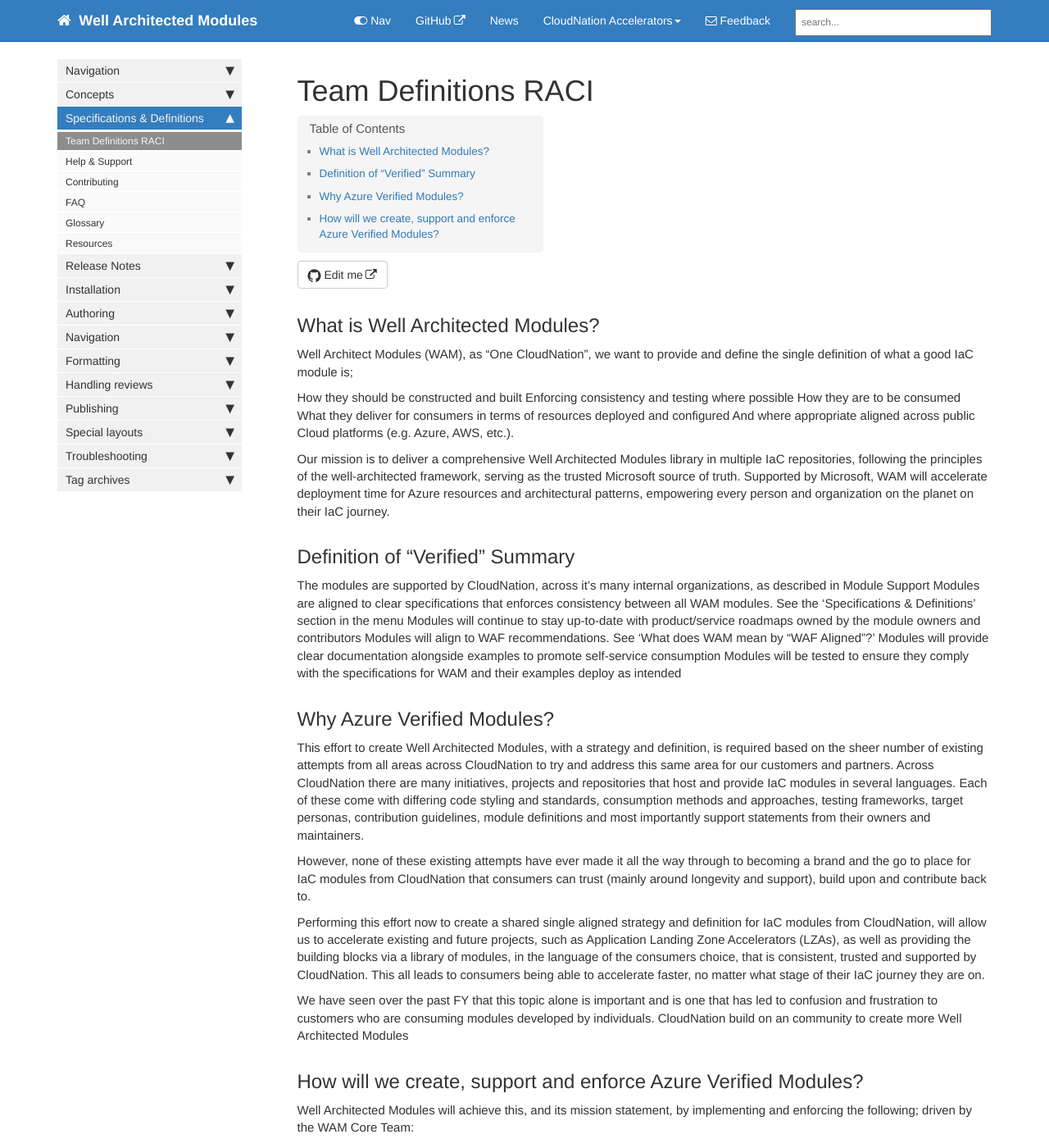
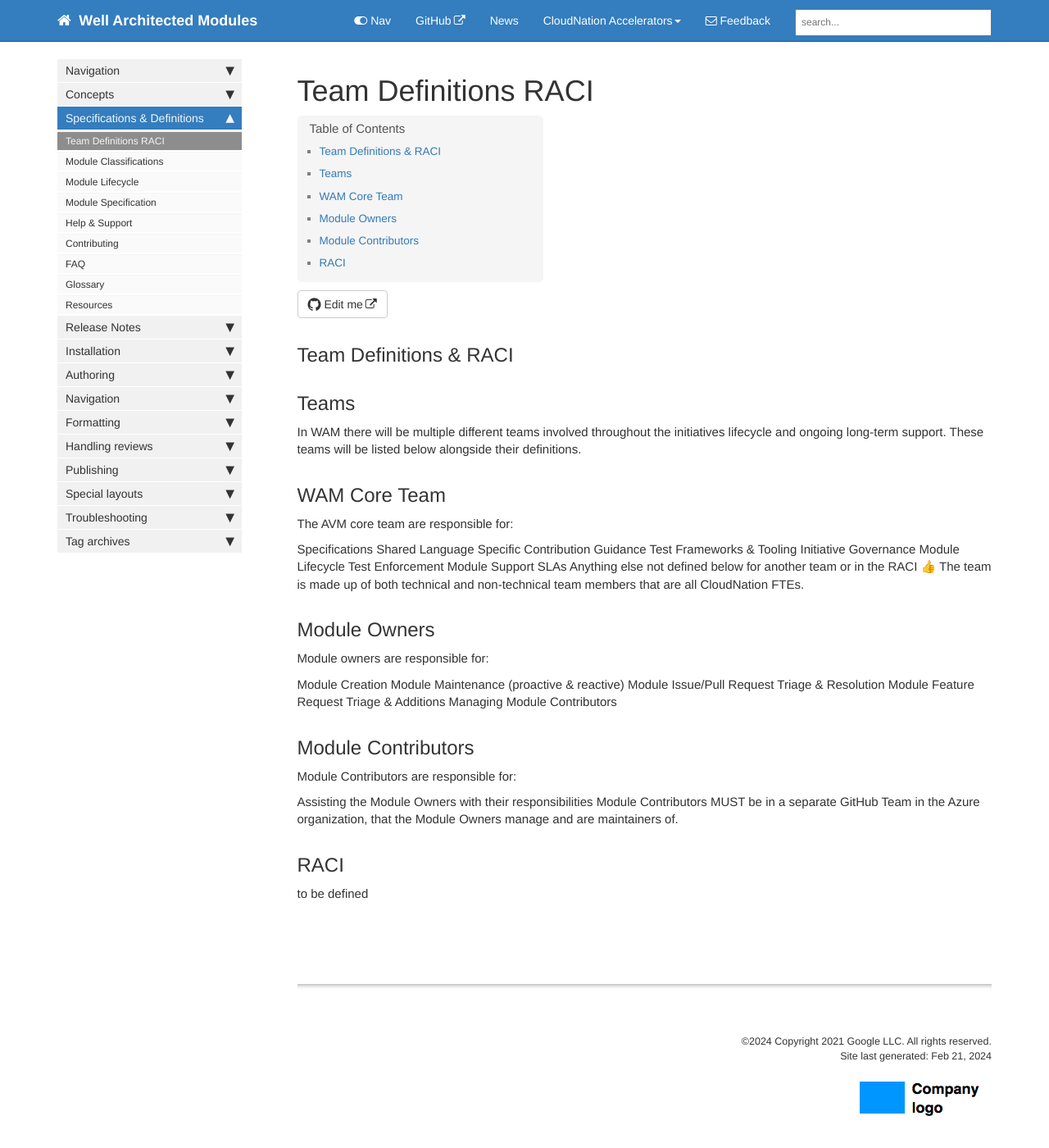
Before and after one commit to CloudNationHQ/well-architected-modules, a Jekyll site: the page built from pages/mydoc/mydoc_cn_specs_teamdef_raci.md, in a window 1280 px wide and 1400 px high. Shown: the whole window at 82% size. Built offline with Jekyll 4.4.1, drawn with Linux system fonts in a browser that asks for light colours; comment, search, counter and statistics services are not loaded; some of the changed text lies outside the part shown.

Commit message:
commit changes

```diff
--- /dev/null
+++ b/pages/mydoc/mydoc_cn_specs_module_lifecycle.md
@@ -0,0 +1,25 @@
+---
+title: Module Lifecycle
+sidebar: mydoc_sidebar
+permalink: mydoc_cn_specs_module_lifecycle.html
+folder: mydoc
+---
+
+## Module Lifecycle
+
+still in progress
+
+## Request/Propose a New AVM Resource or Pattern Module
+
+## Orphaned AVM Modules
+
+It is critical to the consumers experience that modules continue to be maintained. In the case where a module owner cannot continue in their role or do not respond to issues as per the defined timescale in the Module Support page , the following process will apply:
+
+The module owner is responsible for finding a replacement owner and providing a handover.
+If no replacement can be found or the module owner leaves CloudNation without giving warning to the WAM core team, the WAM core team will provide essential maintenance (critical bug and security fixes), as per the Module Support page
+The WAM core team will continue to try and re-assign the module ownership.
+While a module is in an orphaned state, only security and bug fixes MUST be made, no new feature development will be worked on until a new owner is found that can then lead this effort for the module.
+An issue will be created on the WAM repo to track the finding of a new owner for a module
+
+
+{% include links.html %}
--- a/pages/mydoc/mydoc_cn_specs_teamdef_raci.md
+++ b/pages/mydoc/mydoc_cn_specs_teamdef_raci.md
@@ -5,47 +5,46 @@
 folder: mydoc
 ---
 
-## What is Well Architected Modules?
-Well Architect Modules (WAM), as "One CloudNation", we want to provide and define the single definition of what a good IaC module is;
+## Team Definitions & RACI
 
-How they should be constructed and built
-Enforcing consistency and testing where possible
-How they are to be consumed
-What they deliver for consumers in terms of resources deployed and configured
-And where appropriate aligned across public Cloud platforms (e.g. Azure, AWS, etc.).
+## Teams
 
-Our mission is to deliver a comprehensive Well Architected Modules library in multiple IaC repositories, following the principles of the well-architected framework, serving as the trusted Microsoft source of truth. Supported by Microsoft, WAM will accelerate deployment time for Azure resources and architectural patterns, empowering every person and organization on the planet on their IaC journey.
+In WAM there will be multiple different teams involved throughout the initiatives lifecycle and ongoing long-term support. These teams will be listed below alongside their definitions.
 
-## Definition of "Verified" Summary
+## WAM Core Team
 
-The modules are supported by CloudNation, across it's many internal organizations, as described in Module Support
-Modules are aligned to clear specifications that enforces consistency between all WAM modules. See the 'Specifications & Definitions' section in the menu
-Modules will continue to stay up-to-date with product/service roadmaps owned by the module owners and contributors
-Modules will align to WAF recommendations. See 'What does WAM mean by "WAF Aligned"?'
-Modules will provide clear documentation alongside examples to promote self-service consumption
-Modules will be tested to ensure they comply with the specifications for WAM and their examples deploy as intended
+The AVM core team are responsible for:
 
-## Why Azure Verified Modules?
+Specifications
+Shared
+Language Specific
+Contribution Guidance
+Test Frameworks & Tooling
+Initiative Governance
+Module Lifecycle
+Test Enforcement
+Module Support SLAs
+Anything else not defined below for another team or in the RACI 👍
+The team is made up of both technical and non-technical team members that are all CloudNation FTEs.
 
-This effort to create Well Architected Modules, with a strategy and definition, is required based on the sheer number of existing attempts from all areas across CloudNation to try and address this same area for our customers and partners. Across CloudNation there are many initiatives, projects and repositories that host and provide IaC modules in several languages. Each of these come with differing code styling and standards, consumption methods and approaches, testing frameworks, target personas, contribution guidelines, module definitions and most importantly support statements from their owners and maintainers.
+## Module Owners
+Module owners are responsible for:
 
-However, none of these existing attempts have ever made it all the way through to becoming a brand and the go to place for IaC modules from CloudNation that consumers can trust (mainly around longevity and support), build upon and contribute back to.
+Module Creation
+Module Maintenance (proactive & reactive)
+Module Issue/Pull Request Triage & Resolution
+Module Feature Request Triage & Additions
+Managing Module Contributors
 
-Performing this effort now to create a shared single aligned strategy and definition for IaC modules from CloudNation, will allow us to accelerate existing and future projects, such as Application Landing Zone Accelerators (LZAs), as well as providing the building blocks via a library of modules, in the language of the consumers choice, that is consistent, trusted and supported by CloudNation. This all leads to consumers being able to accelerate faster, no matter what stage of their IaC journey they are on.
+## Module Contributors
 
-We have seen over the past FY that this topic alone is important and is one that has led to confusion and frustration to customers who are consuming modules developed by individuals. CloudNation build on an community to create more Well Architected Modules
+Module Contributors are responsible for:
 
-## How will we create, support and enforce Azure Verified Modules?
-Well Architected Modules will achieve this, and its mission statement, by implementing and enforcing the following; driven by the WAM Core Team:
+Assisting the Module Owners with their responsibilities
+Module Contributors MUST be in a separate GitHub Team in the Azure organization, that the Module Owners manage and are maintainers of.
 
-Publishing WAM modules to their respective public registries for consumption
-For Terraform this will the HashiCorp Terraform Registry
-Creating, publishing and maintaining the Well Architected Modules specifications (this site)
-Including IaC language specific specifications (today Terraform)
-Creating easy to follow WAM module contribution and publishing guidance for each IaC language (today Terraform)
-Enforcing tests for each WAM module is compliant with the WAM specifications, where possible, via Unit and Integration tests
-Enforcing End-to-End Deployment tests of each WAM module
-Providing, and backing, a long-term support statement, regardless of the WAM module's ownership status
-Backed by the WAM Core Team of CloudNation
+## RACI
+
+to be defined
 
 {% include links.html %}
```
Also changed, not shown: _data/sidebars/mydoc_sidebar.yml (+12 -0 lines), pages/mydoc/mydoc_cn_specs_module_classifications.md (added, +13 -0 lines), pages/mydoc/mydoc_cn_specs_module_specifications.md (added, +20 -0 lines).
